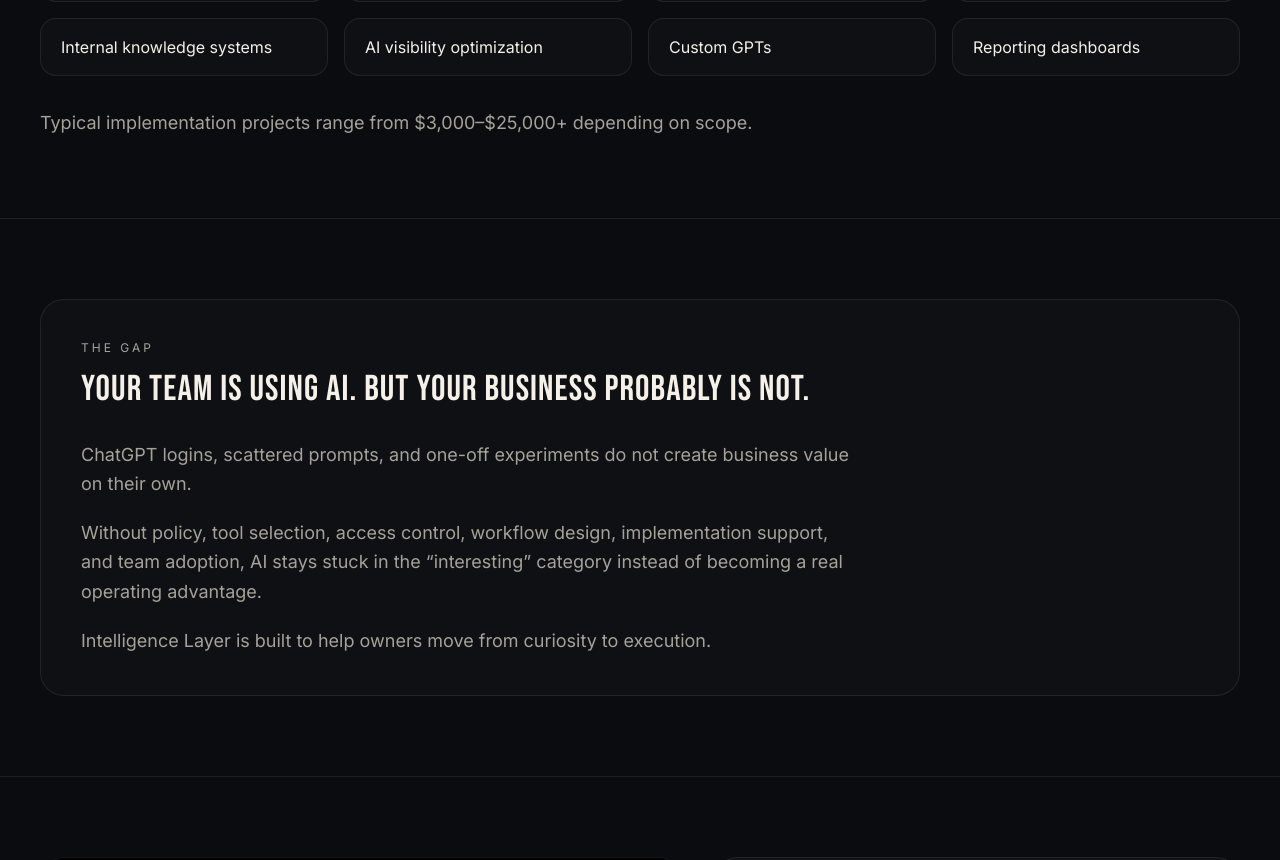
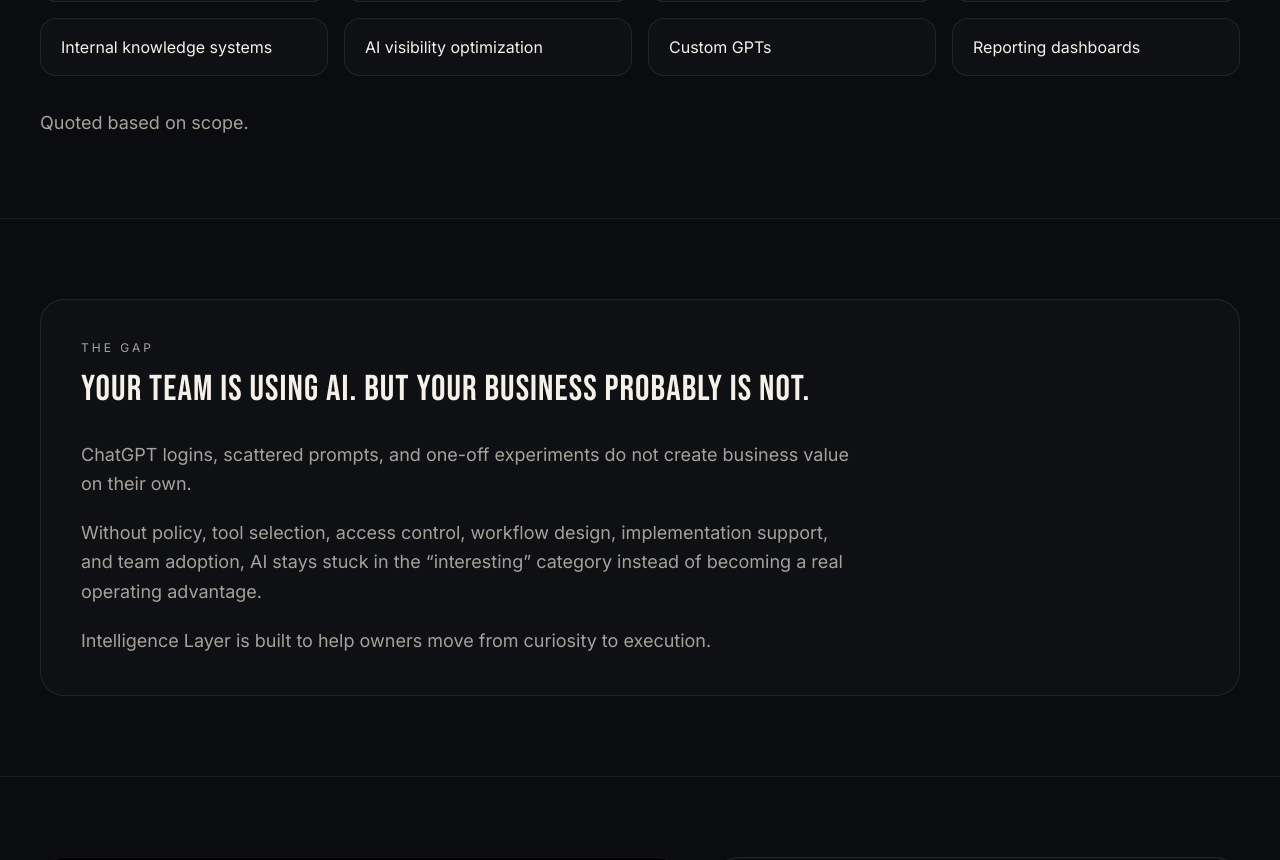
Before and after one commit to jmaruszak/pixel-narratives-site, a Next.js app in the folder pixel-narratives-site/: page /intelligence-layer in a window 1280 px wide. Shown: the part 4282-5142 px from the top of the page. Built offline with nearby package versions, Linux system fonts and the light colour scheme.

Commit message:
Remove implementation project price range from Intelligence Layer page.
Replace the dollar band with neutral quote-based copy so custom solutions are scoped without published pricing.

Co-authored-by: Cursor <cursoragent@cursor.com>

```diff
--- a/pixel-narratives-site/src/app/intelligence-layer/page.tsx
+++ b/pixel-narratives-site/src/app/intelligence-layer/page.tsx
@@ -316,7 +316,7 @@ export default function IntelligenceLayerPage() {
           </div>
 
           <p className="mt-8 text-base leading-relaxed text-[var(--muted)] md:text-lg">
-            Typical implementation projects range from $3,000–$25,000+ depending on scope.
+            Quoted based on scope.
           </p>
         </div>
       </section>
```
